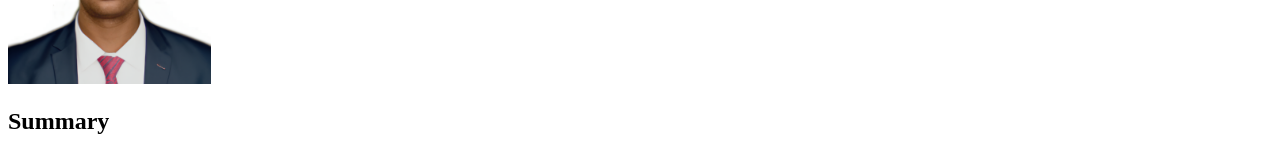
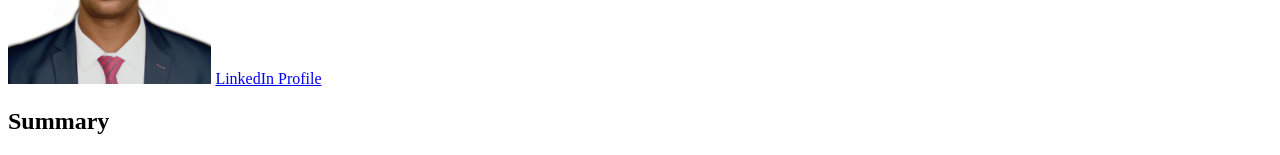
Before and after one commit to abyrocks4sure/online-resume, a plain HTML site: page index.html in a window 1280 px wide. Shown: the part 196-351 px from the top of the page. Drawn offline with Linux system fonts and the light colour scheme.

Commit message:
Update index.html
added linkedin profile link

```diff
--- a/index.html
+++ b/index.html
@@ -12,6 +12,7 @@
       height="200" class="circle-img"
       alt="Professional passport photo of Abhishek Pradhan"
     />
+    <a href="https://www.linkedin.com/in/ap6709/">LinkedIn Profile</a>
     <h2>Summary</h2>
     <p>
       <b>Ignite a passion for robotics in your students!</b> I'm a highly
```
